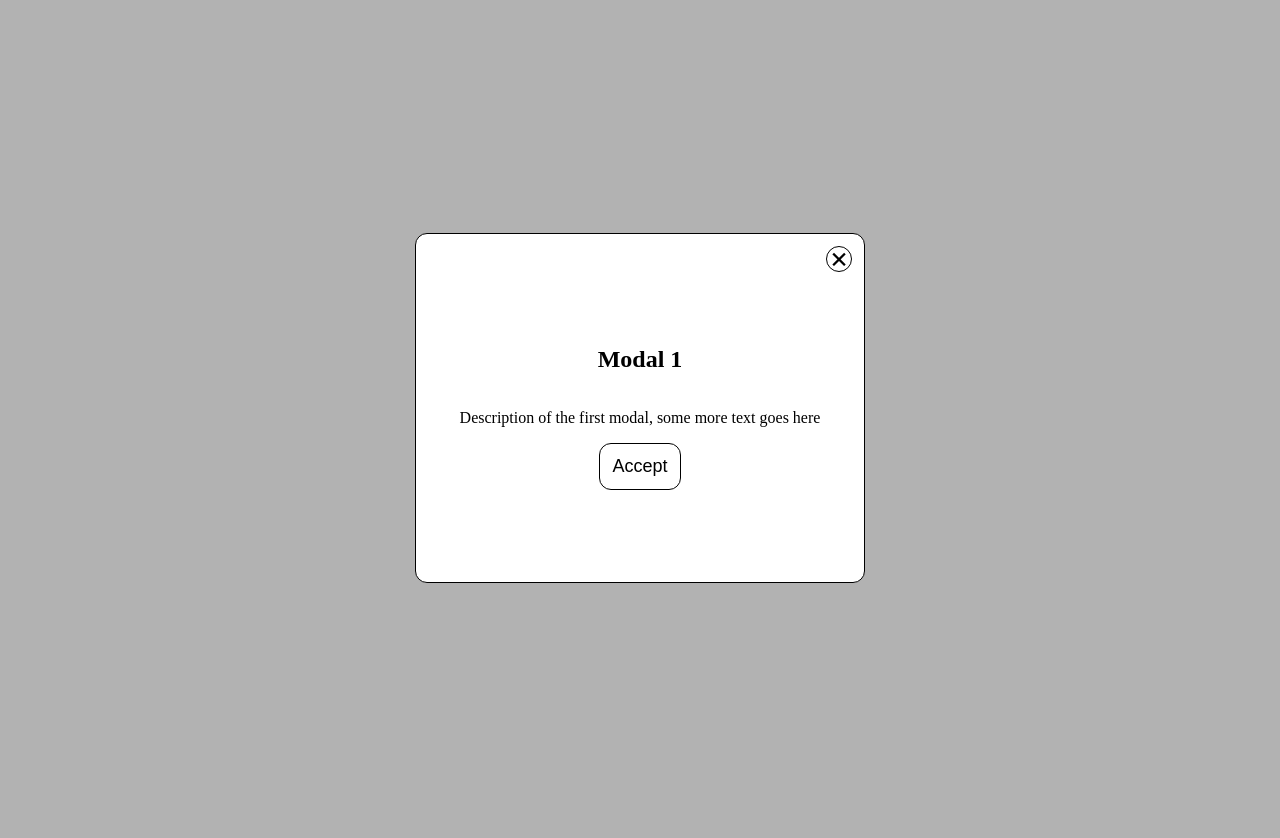
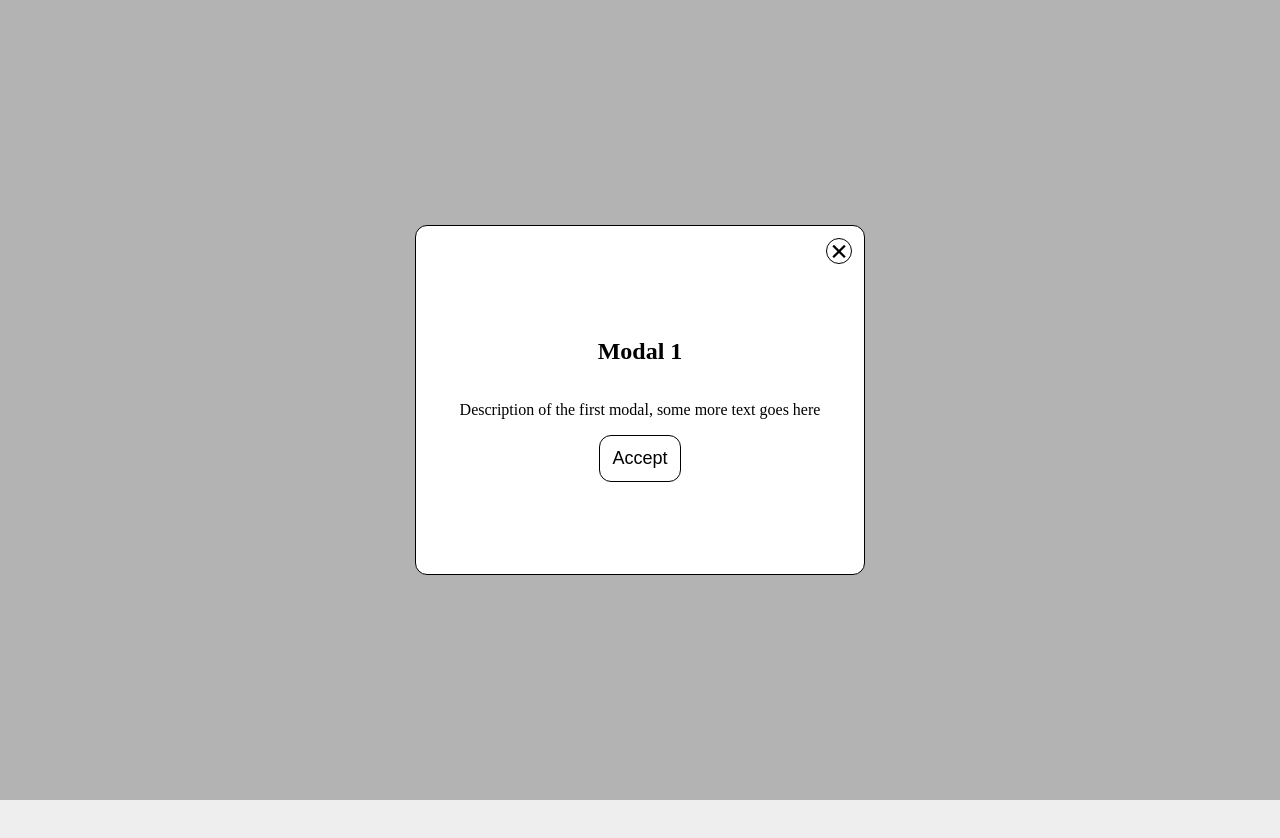
Before and after one commit to Sigrik/monke-modal, a plain HTML site: page index.html in a window 1280 px wide. Both pictures are taken after a click on the button "Show Modal 1". Shown: the top 838 px of the page. Drawn offline with Linux system fonts and the light colour scheme.

Commit message:
Fix modal wrapper

```diff
--- a/stylesheet.css
+++ b/stylesheet.css
@@ -28,11 +28,14 @@ button:hover {
 }
 
 .modal-wrapper {
-  border: 1000px solid rgba(0, 0, 0, 0.25);
+  width: 100vw;
+  height: 100vh;
+  background: rgba(0, 0, 0, 0.25);
   position: fixed;
   display: flex;
   align-items: center;
   justify-content: center;
+  top: 0;
 }
 
 .modal {
```
